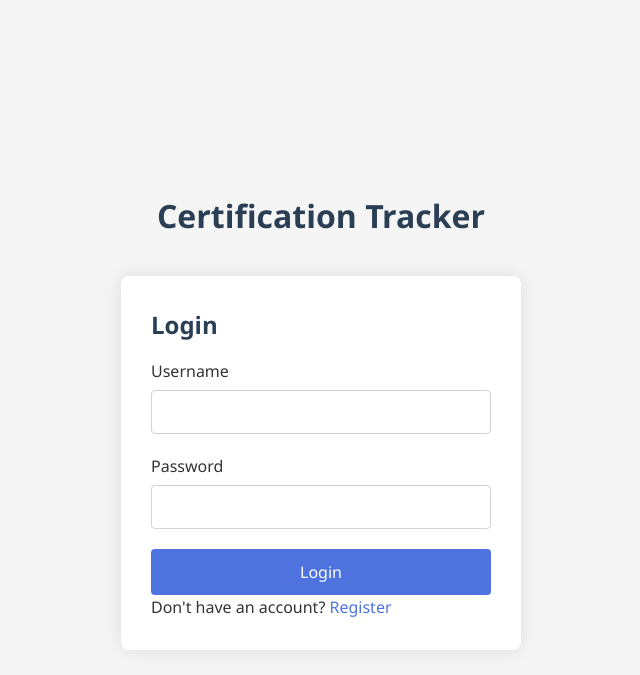
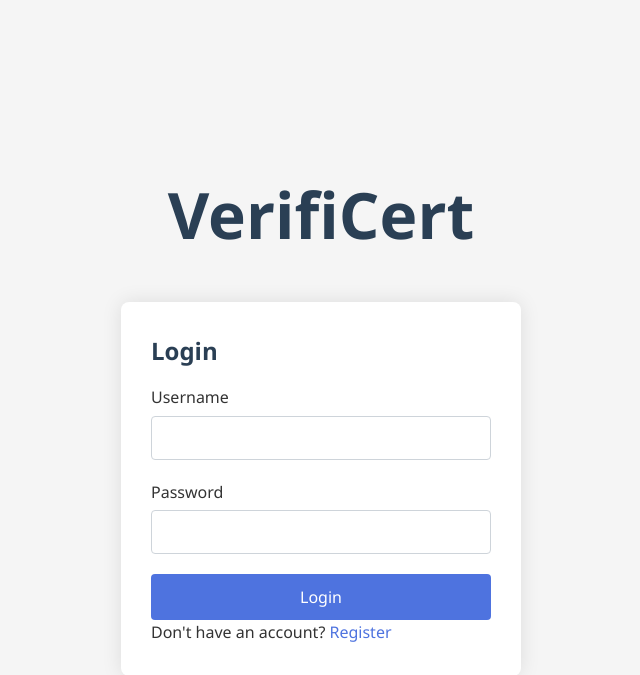
Before and after one commit to imgsh1613/CertCatalyst, a Flask app: page / in a window 1280 px wide. Shown: the top 675 px of the page, without its empty margins (319-959 px from the left). Run offline with Flask 3, Linux system fonts and the light colour scheme.

Commit message:
Update login.html

```diff
--- a/templates/login.html
+++ b/templates/login.html
@@ -4,13 +4,13 @@
 <head>
     <meta charset="UTF-8">
     <meta name="viewport" content="width=device-width, initial-scale=1.0">
-    <title>Login - Certification Tracker</title>
+    <title>Login - VerifiCert</title>
     <link rel="stylesheet" href="{{ url_for('static', filename='css/style.css') }}">
 </head>
 <body>
     <div class="container">
         <div class="auth-container">
-            <h1>Certification Tracker</h1>
+            <h1 style="font-size: 4rem;"><strong>VerifiCert</strong></h1>
             <div class="auth-box">
                 <h2>Login</h2>
                 {% with messages = get_flashed_messages(with_categories=true) %}
```
